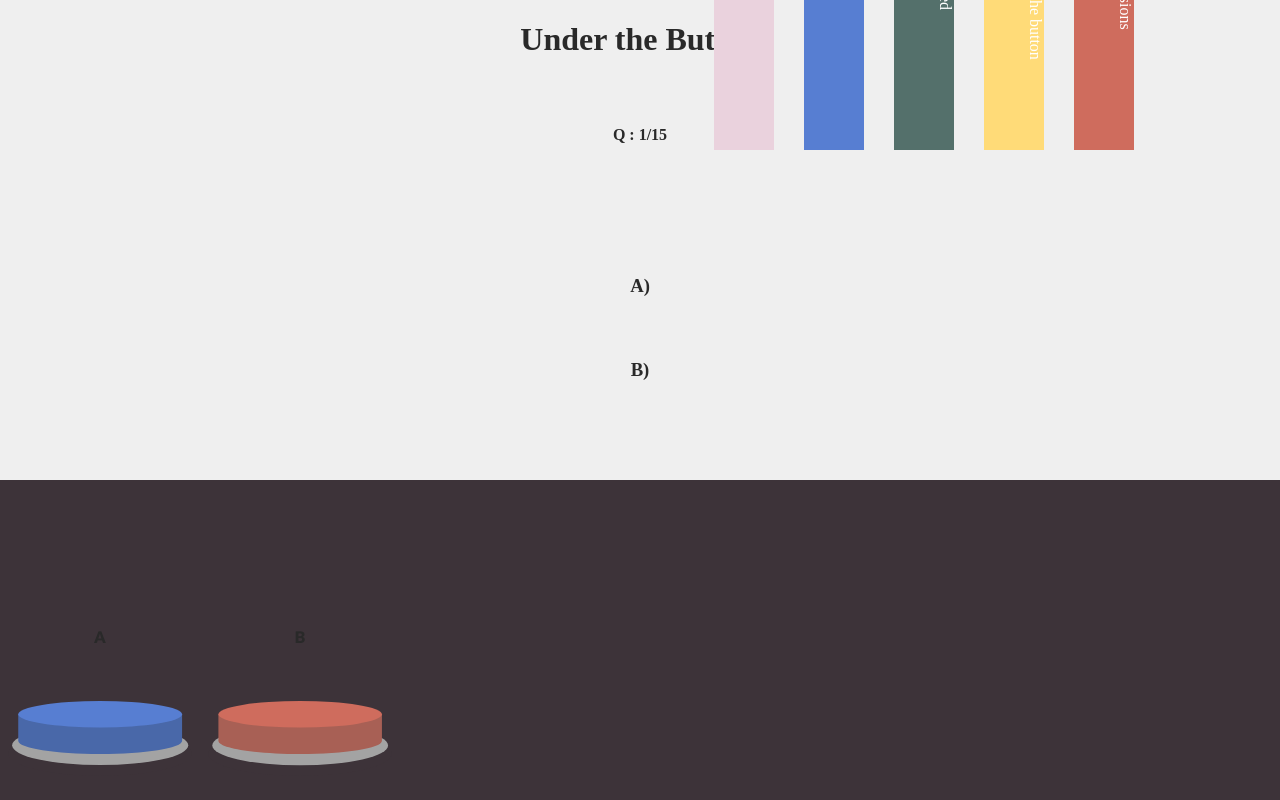
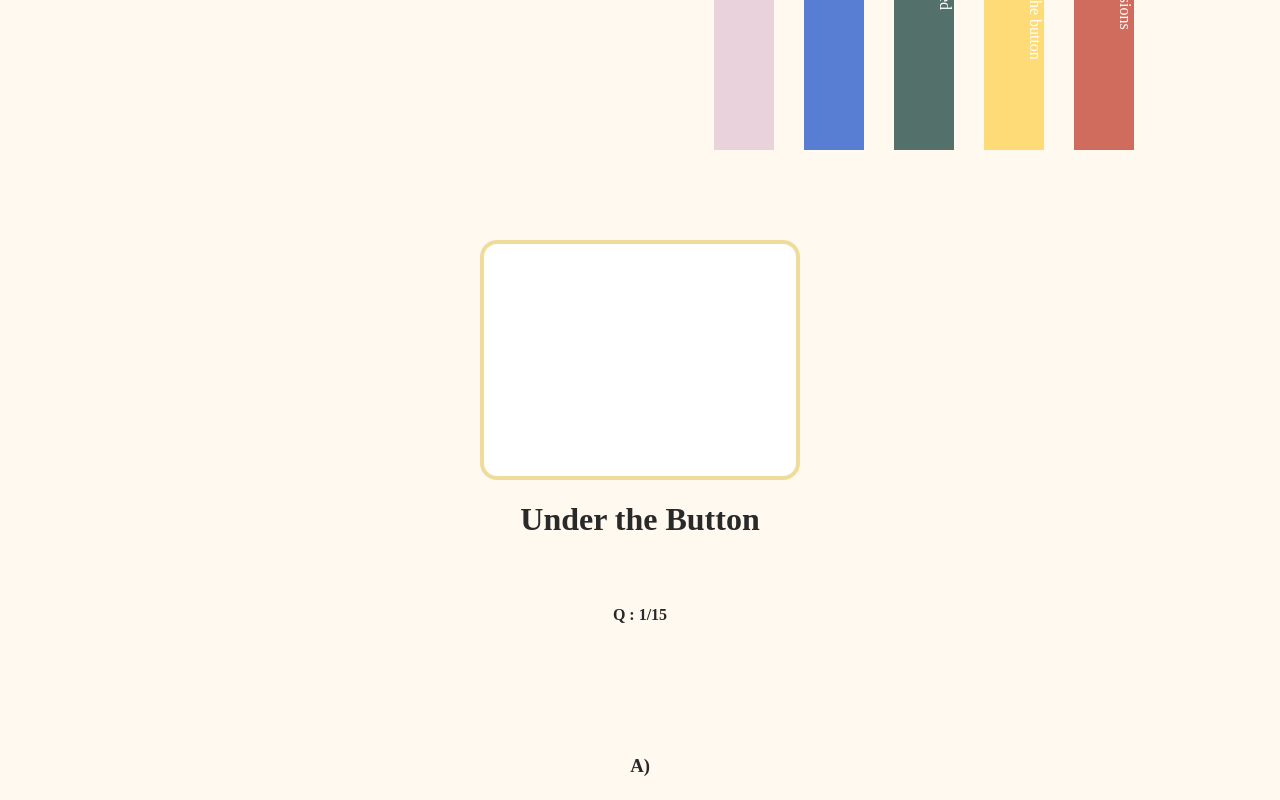
Before and after one commit to PennSpark/sp22-red-penn-playbook, a React (Create React App) app: page /under-the-button/1 in a window 1280 px wide. Shown: the top 800 px of the page. Built offline with nearby package versions, Linux system fonts and the light colour scheme; no server answers; a small style sheet from the web is missing; a web font is replaced by a local one.

Commit message:
Stylize under the button login

```diff
--- a/src/components/UnderButton.js
+++ b/src/components/UnderButton.js
@@ -18,13 +18,22 @@ const UnderButton = () => {
     }
     return (
         <>
-        <Navbar/>
-            {!qId && <h1>Under the Button</h1>}
-            {!qId && <h4>Under the Button is a quiz to see how average or ~ unique ~ of a Penn Student you are!
-                Be ready to express your opinions on some of the most controversal questions like milk or cereal first!</h4>}
-
-            {!qId && <h4>Penn Email</h4>}
-            {!qId && <input onChange={e => setEmail(e.target.value)} type="name" className="form-control" id="name" />}
+            <Navbar />
+            <div class="utb-description">
+                {!qId && <h1>Under the Button</h1>}
+                {!qId && <p>Under the Button is a quiz to see how average or ~ unique ~ of a Penn Student you are!
+                    Be ready to express your opinions on some of the most controversal questions like milk or cereal first!</p>}
+            </div>
+            <div class="login-container">
+                <div class="login">
+                    {!qId && <h2>Log in</h2>}
+                    {!qId && <img src="svg/button-outline.svg" alt="Button" />}
+                    <div class="login-inputs">
+                        {!qId && <h4>Penn Email</h4>}
+                        {!qId && <input onChange={e => setEmail(e.target.value)} type="name" className="form-control" id="name" />}
+                    </div>
+                </div>
+            </div>
             {!qId && <br />}
             {!qId && email && <Link to="../1">
                 <button type="button" onClick={() => signUp()}>
--- a/src/components/UnderButton.scss
+++ b/src/components/UnderButton.scss
@@ -3,6 +3,8 @@
 $dark: #292929;
 $light: #efefef;
 $red: #D91E18;
+$gold: #EFDC9A;
+$yellow: #FFF9EF;
 $green: #2ECC71;
 $blue: #4183D7;
 $font-stack: "Lato", sans-serif;
@@ -14,11 +16,11 @@ $small: 40em;
 
 html, body {
   height: 100%;
-  background-color: $light;
+  background-color: $yellow;
 }
 
 html {
-  background: $light;
+  background: $yellow;
 }
 
 body {
@@ -27,8 +29,39 @@ body {
 
 }
 
-h1, h2, h3, h4 {
+h1, h2, h3, h4, p {
   color: $dark;
+}
+
+input {
+  border: 1px solid $gold;
+}
+
+.utb-description {
+  height: 15em;
+  width: 20em;
+  margin: auto;
+  text-align: center;
+}
+
+.login-container {
+  display: flex;
+  flex-direction: column;
+}
+
+.login {
+  height: 15em;
+  width: 20em;
+  background-color: white;
+  border: 4px solid $gold;
+  border-radius: 17px;
+  margin: auto;
+  text-align: center;
+}
+
+.login-inputs {
+  padding-left: 1em;
+  text-align: left;
 }
 
 .text-container {
```
Also changed, not shown: src/components/svg/button-outline.svg (added).
